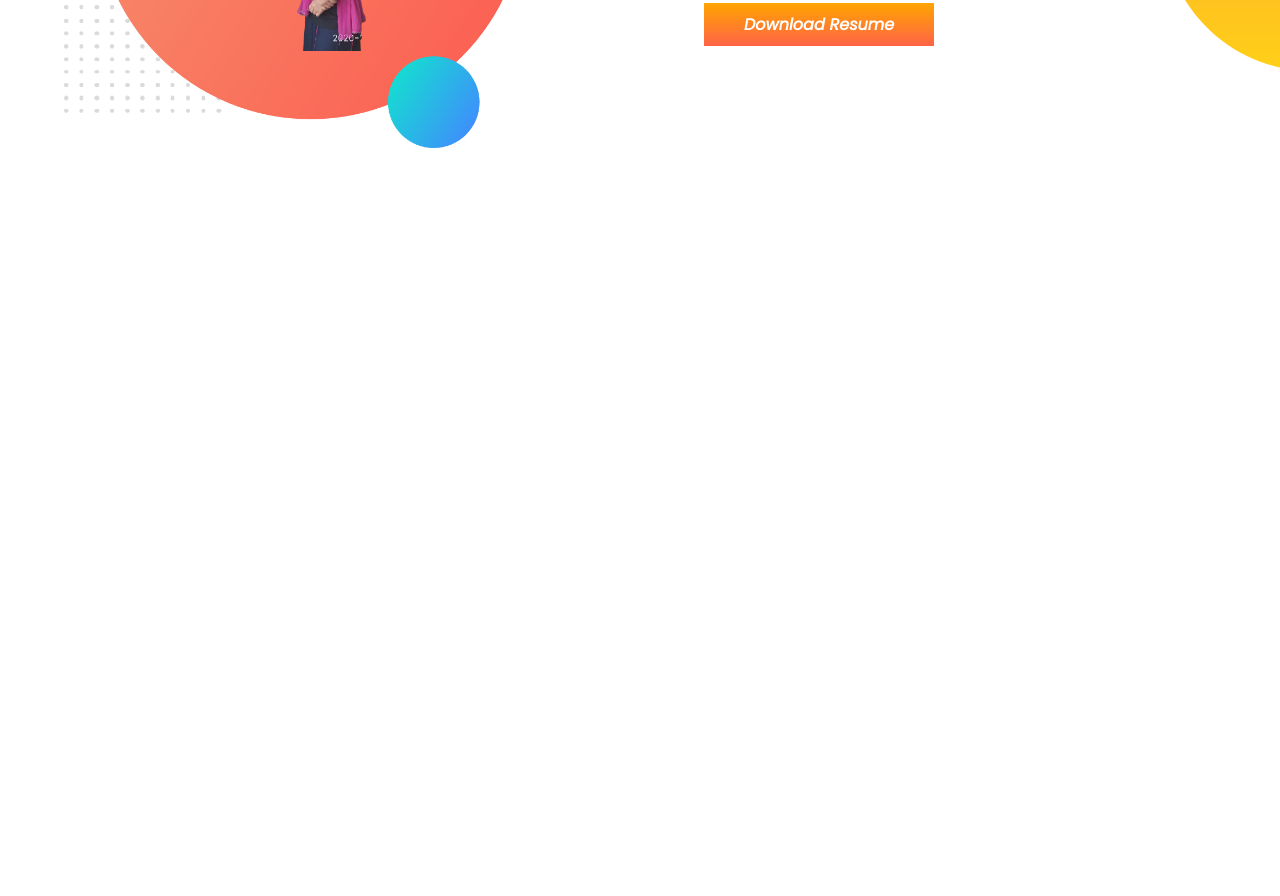
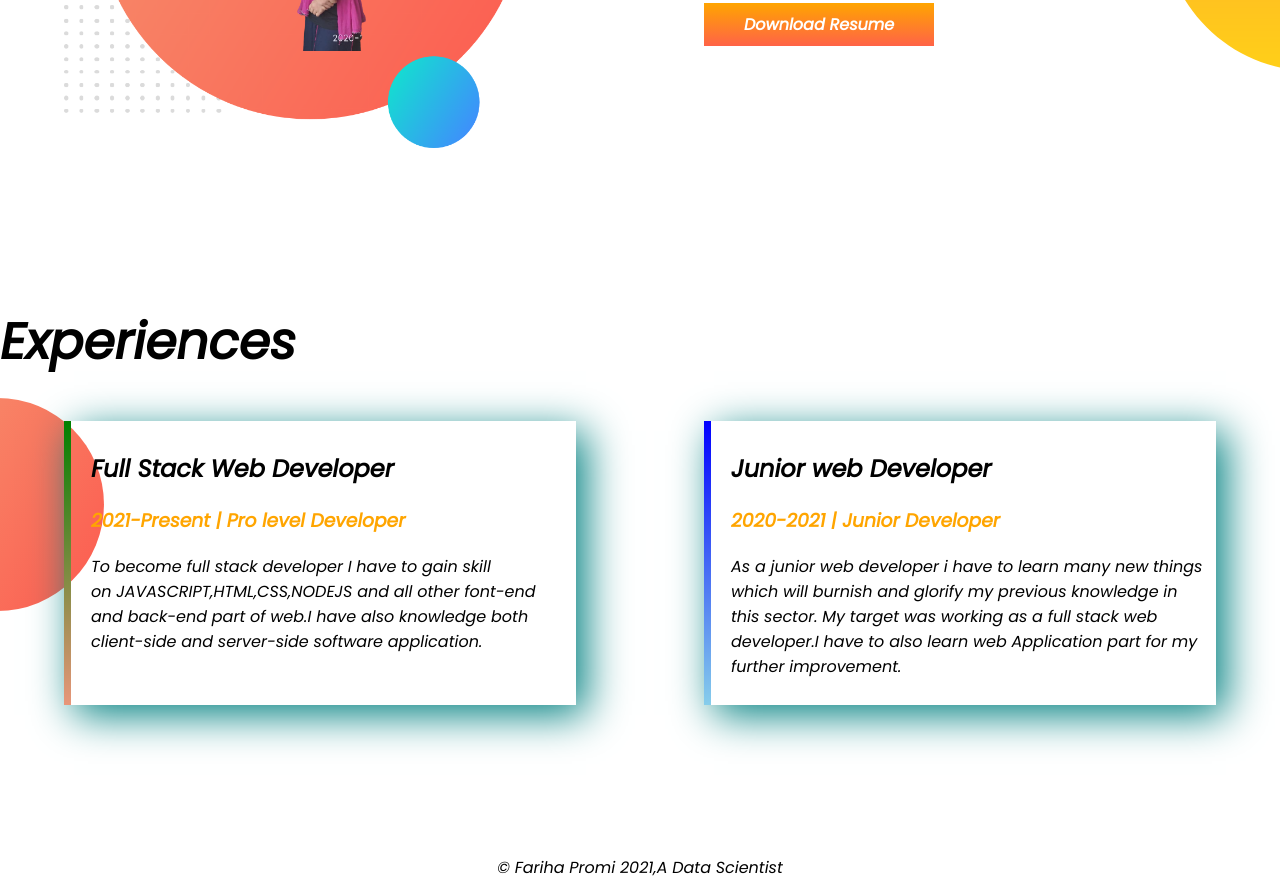
Before and after one commit to farihapromi/developer-portfolio, a plain HTML site: page index.html in a window 1280 px wide. Shown: the part 989-1885 px from the top of the page. Before the commit the page ends 1294 px from the top, so only its background shows below. Drawn offline with Linux system fonts and the light colour scheme.

Commit message:
footer added

```diff
--- a/index.html
+++ b/index.html
@@ -12,7 +12,7 @@
 </head>
 
 <body>
-    <section class="top-banner">
+    <section class="top-banner  flexible-container">
         <div class="half-width">
             <h1>Welcome To</h1>
             <h1><span class="orange-color">Fariha Promi's</span> World</h1>
@@ -29,7 +29,7 @@
             <img src="images/promi.png" alt="">
         </div>
     </section>
-    <section class="dream-big">
+    <section class="dream-big   flexible-container">
         <div class="half-width">
             <img src="images/promi.png" alt="">
         </div>
@@ -46,6 +46,38 @@
         </div>
 
     </section>
+    <section class="experience-area">
+        <h1>Experiences</h1>
+        <div class="flexible-container">
+            <div id="stack-web-exp" class="experience-item">
+                <h2>Full Stack Web Developer</h2>
+                <h3 class="orange-color">2021-Present | Pro level Developer</h3>
+                <p>
+                    To become full stack developer I have to gain skill<br>
+                    on JAVASCRIPT,HTML,CSS,NODEJS and all other font-end and back-end
+                    part of web.I have also knowledge both client-side and server-side
+                    software application.
+                </p>
+
+            </div>
+            <div id="web-dev-exp" class="experience-item">
+                <h2>Junior web Developer</h2>
+                <h3 class="orange-color">2020-2021 | Junior Developer</h3>
+                <p>
+                    As a junior web developer i have to learn many new things
+                    which will burnish and glorify my previous knowledge in this sector.
+                    My target was working as a full stack web developer.I have to also
+                    learn web Application part for my further improvement.
+                </p>
+                <div>
+
+                </div>
+            </div>
+
+    </section>
+    <footer>
+        <p> © Fariha Promi 2021,A Data Scientist</p>
+    </footer>
 
 
 </body>
--- a/style.css
+++ b/style.css
@@ -5,16 +5,21 @@ body{
 h1{
     font-size:50px;
 }
+.h2{
+    font-size:40px;
+}
 .orange-color{
     color:orange;
 }
-section{
+
+.flexible-container{
     display:flex;
-    margin-bottom:150px;
+    margin-bottom: 150px;
 }
 .half-width{
     width:50%;
     padding-left: 5%;
+
 }
 .half-width img {
     width: 80%;
@@ -37,3 +42,35 @@ section{
     background-repeat: no-repeat;
     background-position: right;
 }
+.experience-area{
+    background-image:url(images/exp-bg.png);
+    background-repeat:no-repeat;
+    background-position:left;
+}
+
+.experience-item{
+    width:40%;
+    margin-left:5%;
+    margin-right:5%;
+    padding-left:20px;
+    padding-right:10px;
+    padding-top:10px;
+    padding-bottom:10px;
+
+    box-shadow:  10px 10px 40px teal;
+
+}
+#web-dev-exp{
+    border-left:7px solid;
+    border-image: linear-gradient(blue,skyblue);
+    border-image-slice: 1;
+}
+#stack-web-exp{
+    border-left:7px solid;
+    border-image: linear-gradient(green,darksalmon);
+    border-image-slice: 1;
+}
+footer p{
+    text-align:center;
+
+}
```
Also changed, not shown: images/jhankar.png (deleted), images/jhankar2.png (deleted).
